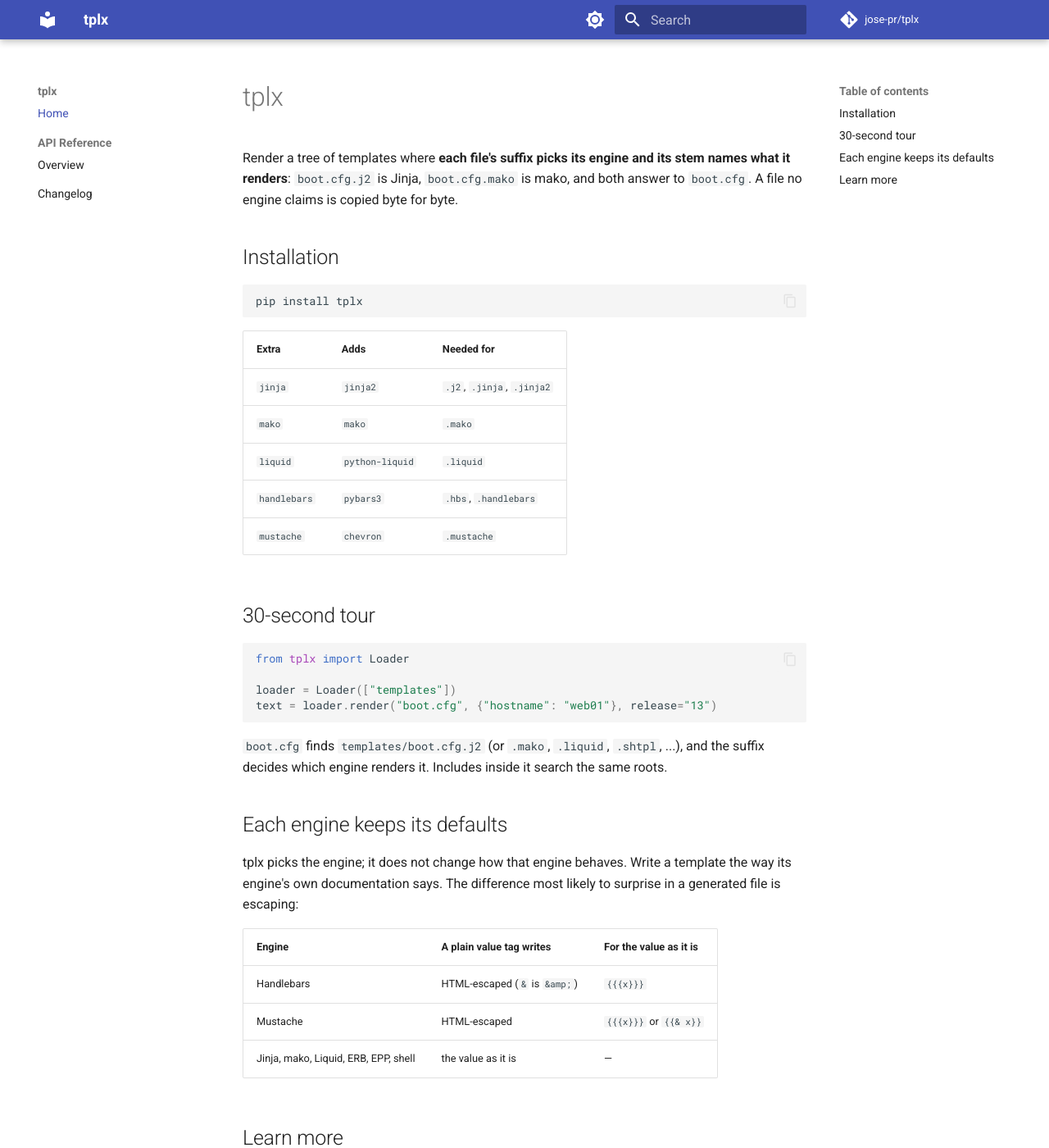
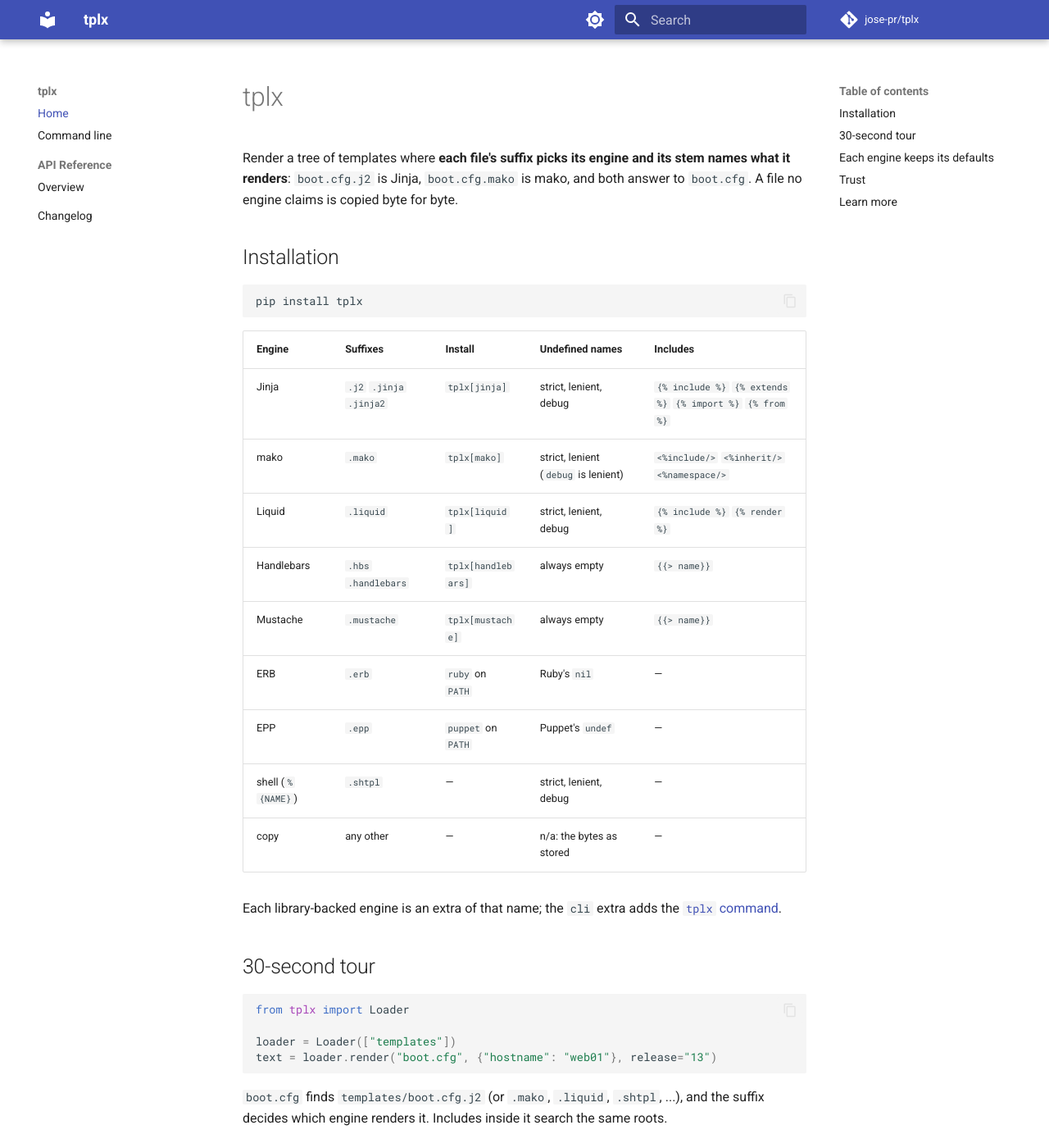
Before and after one commit to jose-pr/tplx, an MkDocs documentation site: the page built from docs/index.md, in a window 1280 px wide and 1400 px high. Shown: the whole window at 82% size. Built offline with MkDocs 1.6.1 and Material for MkDocs 9.7.7, drawn with Linux system fonts in a browser that asks for light colours; comment, search, counter and statistics services are not loaded; some of the changed text lies outside the part shown.

Commit message:
docs: an engine table, the trust model, a command-line page, and examples that are tested
The README and docs list every engine with its suffixes, how to install it,
how it treats undefined names and its include syntax, and say that templates
are trusted alike in every engine while names are guarded. The docs site gets
a Command line page. The shipped header states the defaults of TPLX_RUBY and
TPLX_PUPPET and the command's --version and logging options. A test runs
every Python and tplx example in the README and docs.

````diff
--- /dev/null
+++ b/docs/cli.md
@@ -0,0 +1,38 @@
+# Command line
+
+`pip install "tplx[cli,jinja]"` adds the `tplx` command (also `python -m tplx`).
+Without the `cli` extra the command exits naming the extra.
+
+```bash
+tplx render templates/boot.cfg.j2 -s hostname=web01      # one file
+tplx render boot.cfg -r templates -d host.json -o boot.cfg  # a name, data from JSON
+tplx render web01.boot.cfg boot.cfg -r templates         # the first name found
+tplx find boot.cfg -r templates                          # which file, which engine
+tplx engines                                             # what is registered
+```
+
+```text
+tplx [--version]
+tplx render NAME... [-r ROOT]... [-p PATH]... [-u MODE] [-d FILE|-] [-s KEY=VALUE]... [-o FILE|-]
+tplx find NAME... [-r ROOT]... [-p PATH]... [--json]     (alias: which)
+tplx engines [--json]
+```
+
+- `NAME` is looked up in the roots; several names are tried in order and the
+  first found wins. With no `-r`, a single `NAME` that is an existing file is
+  that file, its directory the root.
+- `-r/--root` (repeat; default `templates`), `-p/--path` (repeat; searched
+  first, relative ones inside each root), `-u/--undefined` (`strict`,
+  `lenient`, `debug`).
+- `render`: `-d/--data` a JSON object file or `-` for standard input;
+  `-s/--set key=value` over it (repeat; `a.b=v` nests and merges into
+  `--data`; a value `json:...` is JSON); `-o/--output` a file or `-`. Output
+  is written as bytes, unchanged.
+- `find` prints `<origin>\t<Engine>`, or `{"origin", "engine"}` with `--json`.
+- `engines` prints `<Engine>\t<suffixes>\t<priority>` per engine, highest
+  priority first, or a JSON array with `--json`.
+- `render` and `find` also take `-v`/`-q` and `--loglevel [NAME:]LEVEL`.
+
+Exit status: `0` done, `1` the operation failed (no such template, an engine
+error, a file that cannot be read or written), `2` a usage error. A failure
+prints `tplx: error: <message>` on standard error.
--- a/docs/index.md
+++ b/docs/index.md
@@ -10,13 +10,20 @@ and both answer to `boot.cfg`. A file no engine claims is copied byte for byte.
 pip install tplx
 ```
 
-| Extra | Adds | Needed for |
-| --- | --- | --- |
-| `jinja` | `jinja2` | `.j2`, `.jinja`, `.jinja2` |
-| `mako` | `mako` | `.mako` |
-| `liquid` | `python-liquid` | `.liquid` |
-| `handlebars` | `pybars3` | `.hbs`, `.handlebars` |
-| `mustache` | `chevron` | `.mustache` |
+| Engine | Suffixes | Install | Undefined names | Includes |
+| --- | --- | --- | --- | --- |
+| Jinja | `.j2` `.jinja` `.jinja2` | `tplx[jinja]` | strict, lenient, debug | `{% include %}` `{% extends %}` `{% import %}` `{% from %}` |
+| mako | `.mako` | `tplx[mako]` | strict, lenient (`debug` is lenient) | `<%include/>` `<%inherit/>` `<%namespace/>` |
+| Liquid | `.liquid` | `tplx[liquid]` | strict, lenient, debug | `{% include %}` `{% render %}` |
+| Handlebars | `.hbs` `.handlebars` | `tplx[handlebars]` | always empty | `{{> name}}` |
+| Mustache | `.mustache` | `tplx[mustache]` | always empty | `{{> name}}` |
+| ERB | `.erb` | `ruby` on `PATH` | Ruby's `nil` | — |
+| EPP | `.epp` | `puppet` on `PATH` | Puppet's `undef` | — |
+| shell (`%{NAME}`) | `.shtpl` | — | strict, lenient, debug | — |
+| copy | any other | — | n/a: the bytes as stored | — |
+
+Each library-backed engine is an extra of that name; the `cli` extra adds the
+[`tplx` command](cli.md).
 
 ## 30-second tour
 
@@ -43,7 +50,15 @@ likely to surprise in a generated file is escaping:
 | Mustache | HTML-escaped | `{{{x}}}` or `{{& x}}` |
 | Jinja, mako, Liquid, ERB, EPP, shell | the value as it is | — |
 
+## Trust
+
+Templates and their roots are trusted, in every engine alike: Jinja and
+mako run Python, ERB and EPP run Ruby and Puppet. What tplx guards is the
+template **name**: one that would leave the search paths (`..`, a backslash,
+a drive) is refused.
+
 ## Learn more
 
+- [Command line](cli.md)
 - [API reference](api/reference.md)
 - [Changelog](changelog.md)
--- a/mkdocs.yml
+++ b/mkdocs.yml
@@ -5,8 +5,9 @@ repo_url: https://github.com/jose-pr/tplx
 repo_name: jose-pr/tplx
 edit_uri: edit/main/docs/
 
-# Constrain the scan to docs/ so pymdownx.snippets + strict nav don't trip on
-# repo-level markdown (see kb/PYTHON.md Known Difficulties).
+# Only docs/ is scanned: with pymdownx.snippets reading from the repository
+# root, a strict build would otherwise warn about repo-level markdown that is
+# not in the nav.
 docs_dir: docs
 
 theme:
@@ -28,6 +29,7 @@ theme:
 
 nav:
   - Home: index.md
+  - Command line: cli.md
   - API Reference:
       - Overview: api/reference.md
   - Changelog: changelog.md
````
Also changed, not shown: README.md (+25 -15 lines), src/tplx/AGENTS.md (+13 -4 lines), 1 other file.
